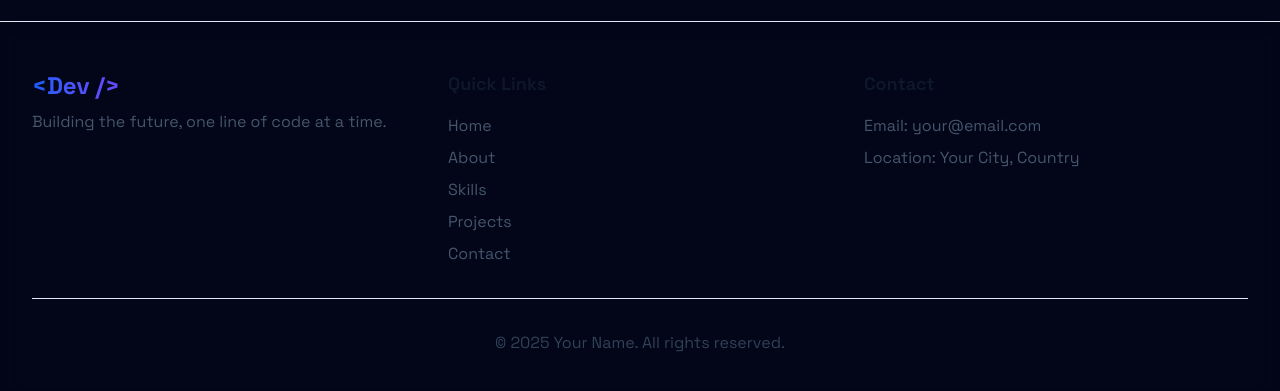
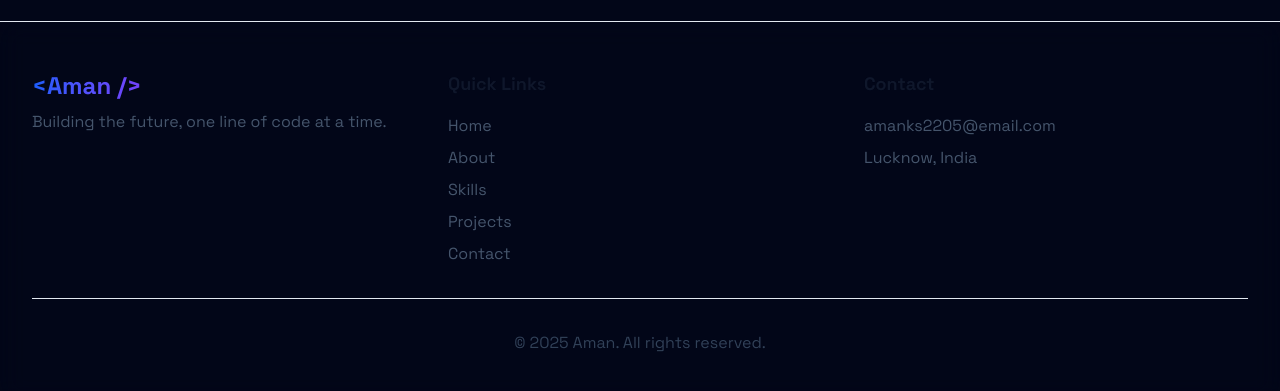
Before and after one commit to iamansingh0/AmanKumarSingh_2025, a Next.js app: page / in a window 1280 px wide. Shown: the part 8395-8786 px from the top of the page. Built offline with nearby package versions, Linux system fonts and the light colour scheme; no server answers.

Commit message:
footer done

```diff
--- a/sections/footer.tsx
+++ b/sections/footer.tsx
@@ -27,7 +27,7 @@ export default function Footer() {
         >
           {/* Brand */}
           <div>
-            <h3 className="text-2xl font-bold gradient-text mb-2">{"<Dev />"}</h3>
+            <h3 className="text-2xl font-bold gradient-text mb-2">{"<Aman />"}</h3>
             <p className="text-slate-400">Building the future, one line of code at a time.</p>
           </div>
 
@@ -50,13 +50,13 @@ export default function Footer() {
           {/* Contact */}
           <div>
             <h4 className="text-lg font-bold text-cyan-400 mb-4">Contact</h4>
-            <p className="text-slate-400 mb-2">Email: your@email.com</p>
-            <p className="text-slate-400">Location: Your City, Country</p>
+            <p className="text-slate-400 mb-2">amanks2205@email.com</p>
+            <p className="text-slate-400">Lucknow, India</p>
           </div>
         </motion.div>
 
         <div className="border-t border-white/10 pt-8 text-center text-slate-400">
-          <p>&copy; 2025 Your Name. All rights reserved.</p>
+          <p>&copy; 2025 Aman. All rights reserved.</p>
         </div>
       </div>
     </footer>
```
